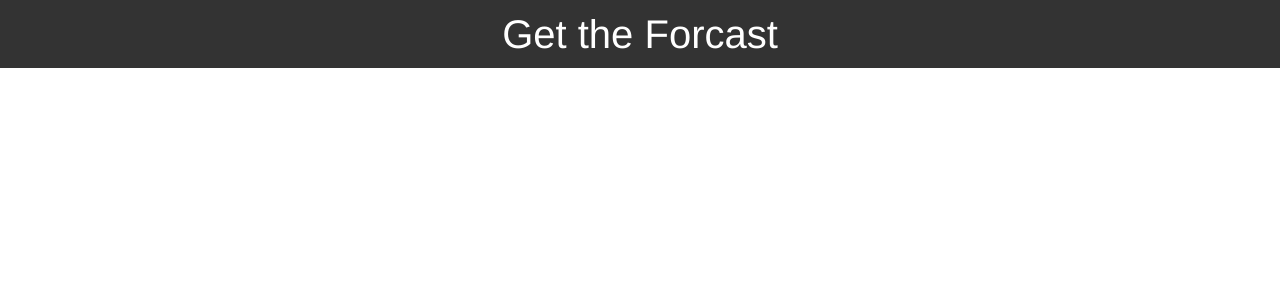
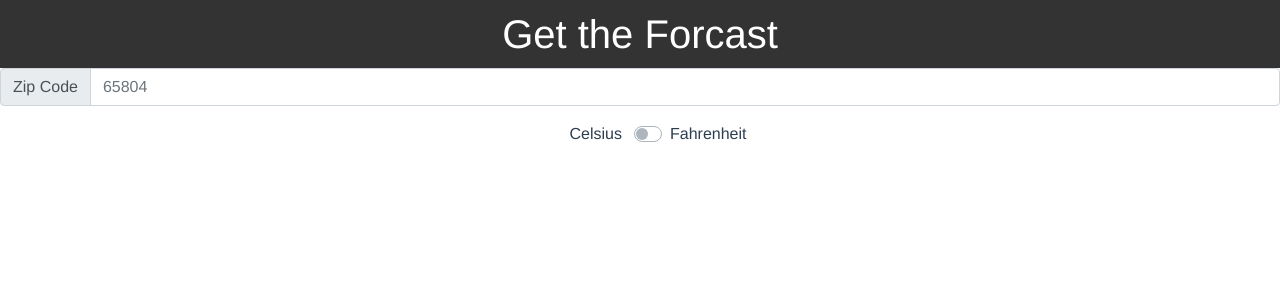
Before and after one commit to nylahtay/finalvue, a Vue app: page / in a window 1280 px wide. Shown: the top 300 px of the page. Built offline with nearby package versions, Linux system fonts and the light colour scheme; no server answers.

Commit message:
Added Input and Weatherbox components

```diff
--- a/src/App.vue
+++ b/src/App.vue
@@ -2,12 +2,16 @@
   <div id="app">
     <!-- THis is wher we can set the header text -->
     <Header theTitle="Get the Forcast"/>
+    <Input />
   </div>
 </template>
 
 <script>
 //importing the component for the header
 import Header from './components/Header.vue'
+
+//importing the component for Input
+import Input from './components/Input.vue'
 
 //importing Axios
 import axios from 'axios'
@@ -19,7 +23,25 @@ import 'bootstrap/dist/css/bootstrap.min.css'
 export default {
   name: 'App',
   components: {
-    Header
+    Header,
+    Input
+  },
+  data()
+  {
+    //this is the test data that I was working with,
+    return {
+      weather: [
+
+      ]
+    }
+  },
+  //this is the TV show json.
+  mounted()
+  {
+    axios.get('http://api.openweathermap.org/data/2.5/weather?zip=65804,us&appid=884d6cdb392caa239f71a909118eee45')
+    .then ( (response) => {
+      this.weather = response.data;
+    })
   }
 }
 </script>
--- /dev/null
+++ b/src/components/Input.vue
@@ -0,0 +1,21 @@
+<template>
+    <form>
+        <div class="input-group mb-3">
+            <div class="input-group-prepend">
+                <span class="input-group-text" id="basic-addon1">Zip Code</span>
+            </div>
+            <input type="text" class="form-control" placeholder="65804" aria-label="Username" aria-describedby="basic-addon1">
+        </div>
+        <div class="custom-control custom-switch">
+            <label class="custom-control-label-before">Celsius</label>
+            <input type="checkbox" class="custom-control-input" id="customSwitch1">
+            <label class="custom-control-label" for="customSwitch1">Fahrenheit</label>
+        </div>
+    </form>
+</template>
+
+<style scoped>
+    label.custom-control-label-before {
+        margin-right: 3em;
+    }
+</style>
--- /dev/null
+++ b/src/components/Weatherbox.vue
@@ -0,0 +1,5 @@
+<template>
+    <div class="weatherbox">
+        <h1>Current Weather</h1>
+    </div>
+</template>
```
